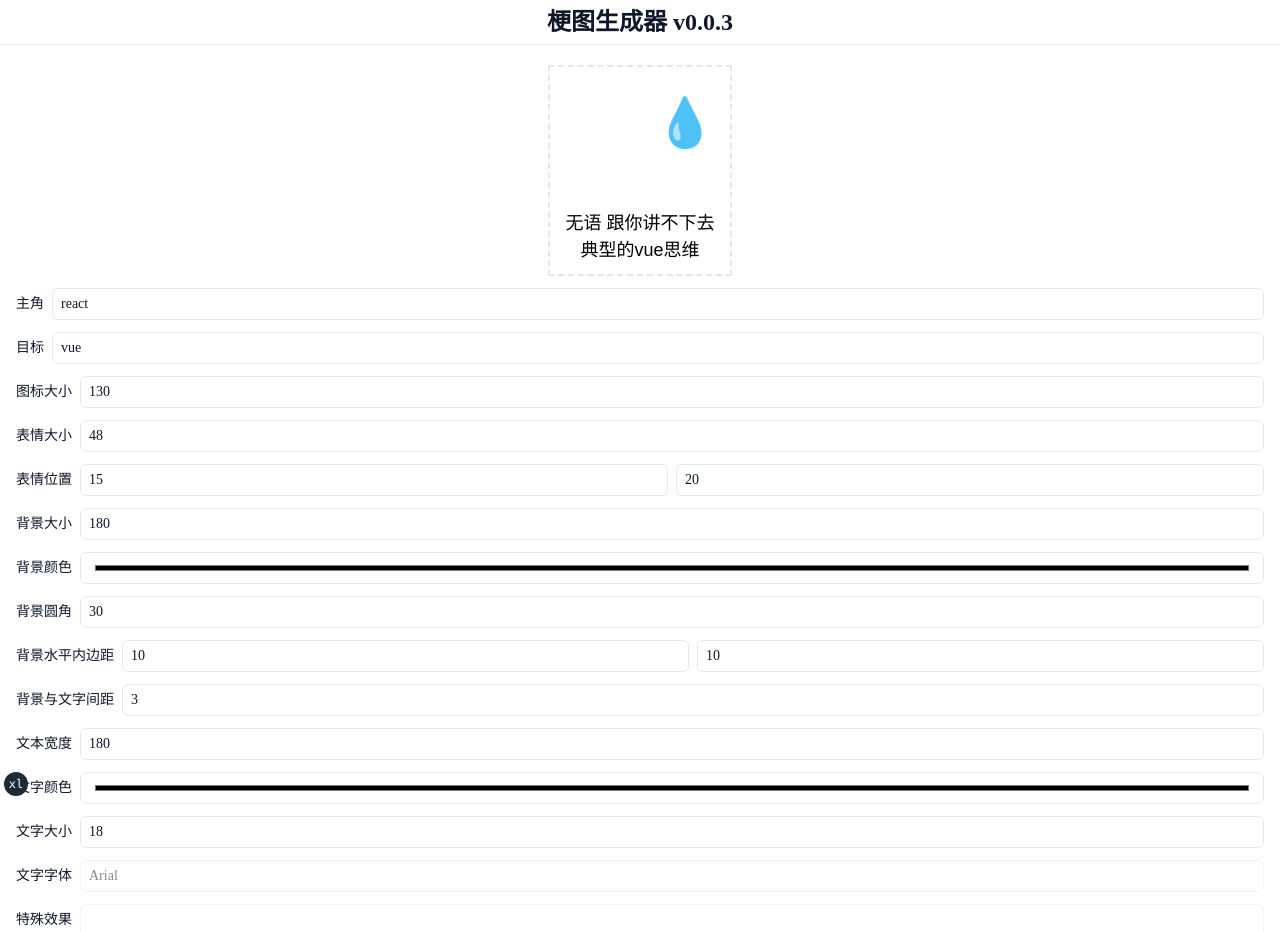
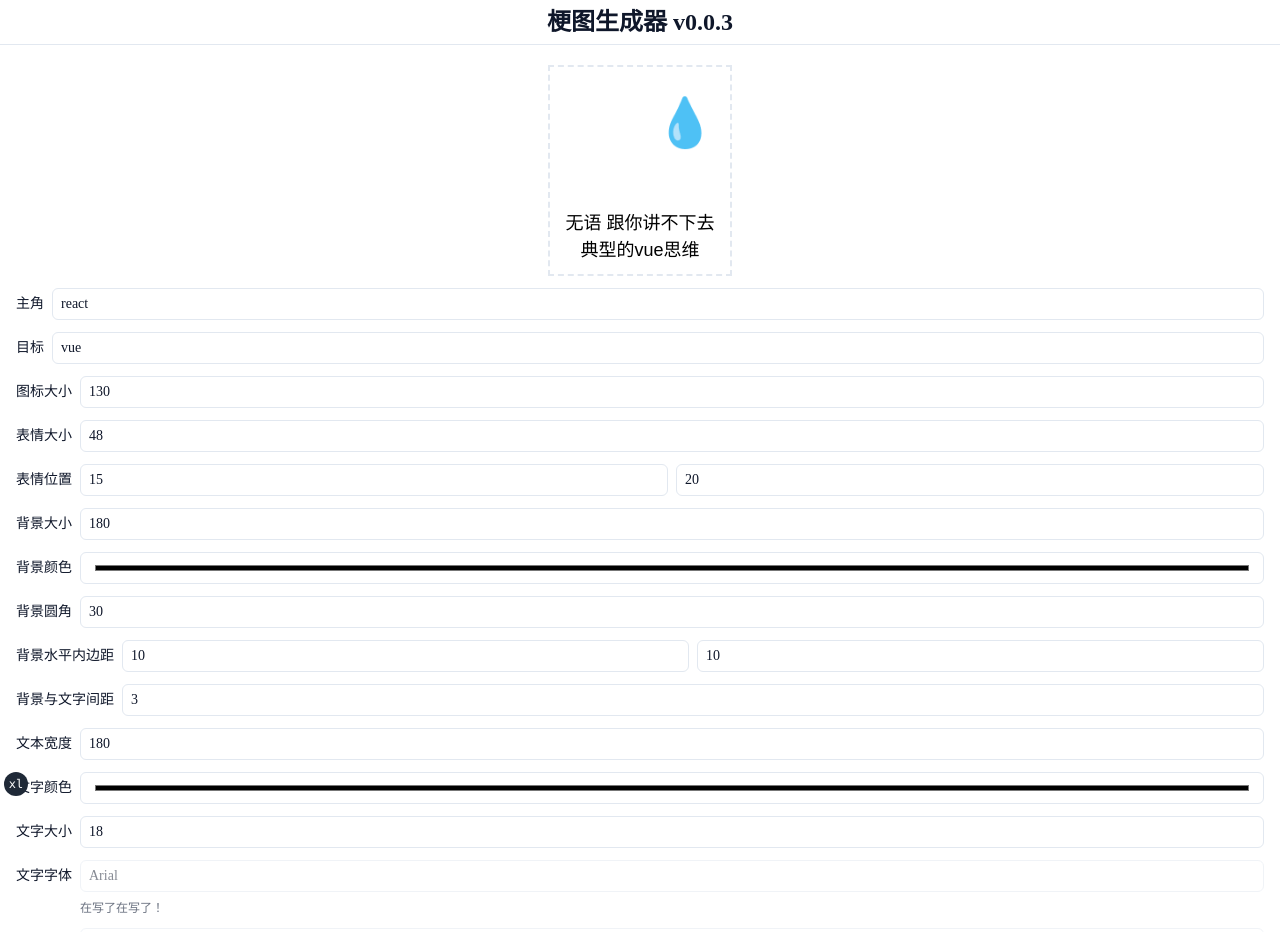
Before and after one commit to screw-hand/meme-tech-mind, a Next.js app: page / in a window 1280 px wide. Shown: the top 932 px of the page. Built offline with nearby package versions, Linux system fonts and the light colour scheme; some icons are missing.

Commit message:
feat: meme-settings, update layout.

```diff
--- a/components/meme-settings.tsx
+++ b/components/meme-settings.tsx
@@ -11,10 +11,6 @@ export function MemeSettings({
   settings,
   onSettingsChange,
 }: MemeSettingsProps) {
-  const handleSave = () => {
-    onSettingsChange(settings)
-  }
-
   return (
     <div className="meme-settings my-3 flex flex-col gap-3">
       <SettingBar label={<span>主角</span>}>
@@ -236,7 +232,10 @@ export function MemeSettings({
           }
         />
       </SettingBar>
-      <SettingBar label={<span>文字字体</span>}>
+      <SettingBar
+        label={<span>文字字体</span>}
+        other={<span>在写了在写了！</span>}
+      >
         <Input
           type="text"
           name="fontFamily"
@@ -251,7 +250,10 @@ export function MemeSettings({
           }
         />
       </SettingBar>
-      <SettingBar label={<span>特殊效果</span>}>
+      <SettingBar
+        label={<span>特殊效果</span>}
+        other={<span>再等等，再等等！</span>}
+      >
         <Input
           type="text"
           disabled
--- a/components/setting-bar.tsx
+++ b/components/setting-bar.tsx
@@ -1,16 +1,21 @@
 export function SettingBar({
   label,
+  other,
   children,
 }: {
   label: React.ReactNode
+  other?: React.ReactNode
   children: React.ReactNode
 }) {
   return (
     <div className="setting-bar">
-      <label className="flex items-center gap-2 text-sm font-medium">
-        <p className="flex-initial">{label}</p>
-        <div className="flex-auto">{children}</div>
-      </label>
+      <div className="item-center flex gap-2">
+        <p className="flex-none py-[6px] text-sm font-medium">{label}</p>
+        <div className="flex flex-auto flex-col">
+          {children}
+          {other && <div className="mt-2 text-xs text-gray-500">{other}</div>}
+        </div>
+      </div>
     </div>
   )
 }
```
